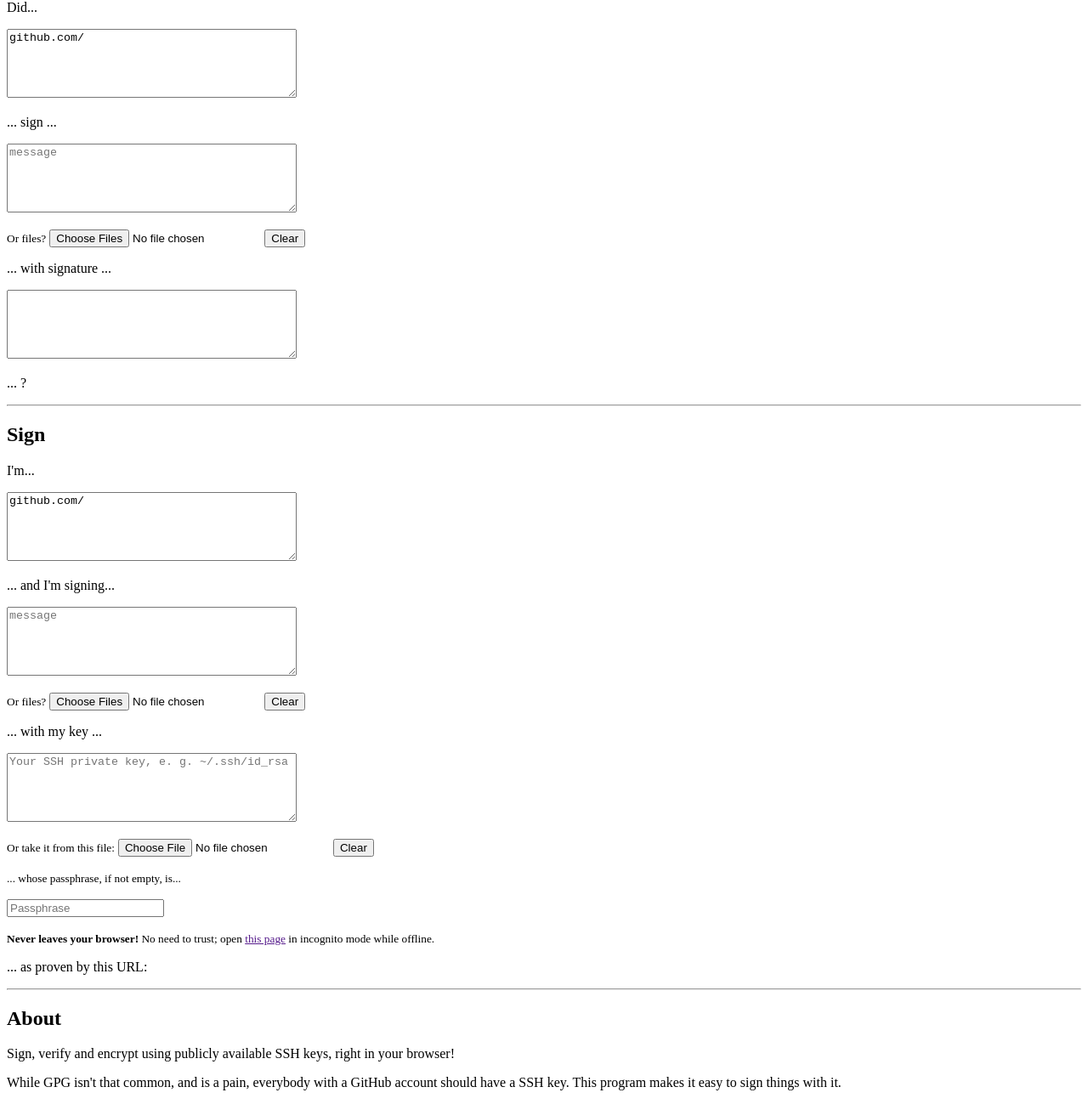
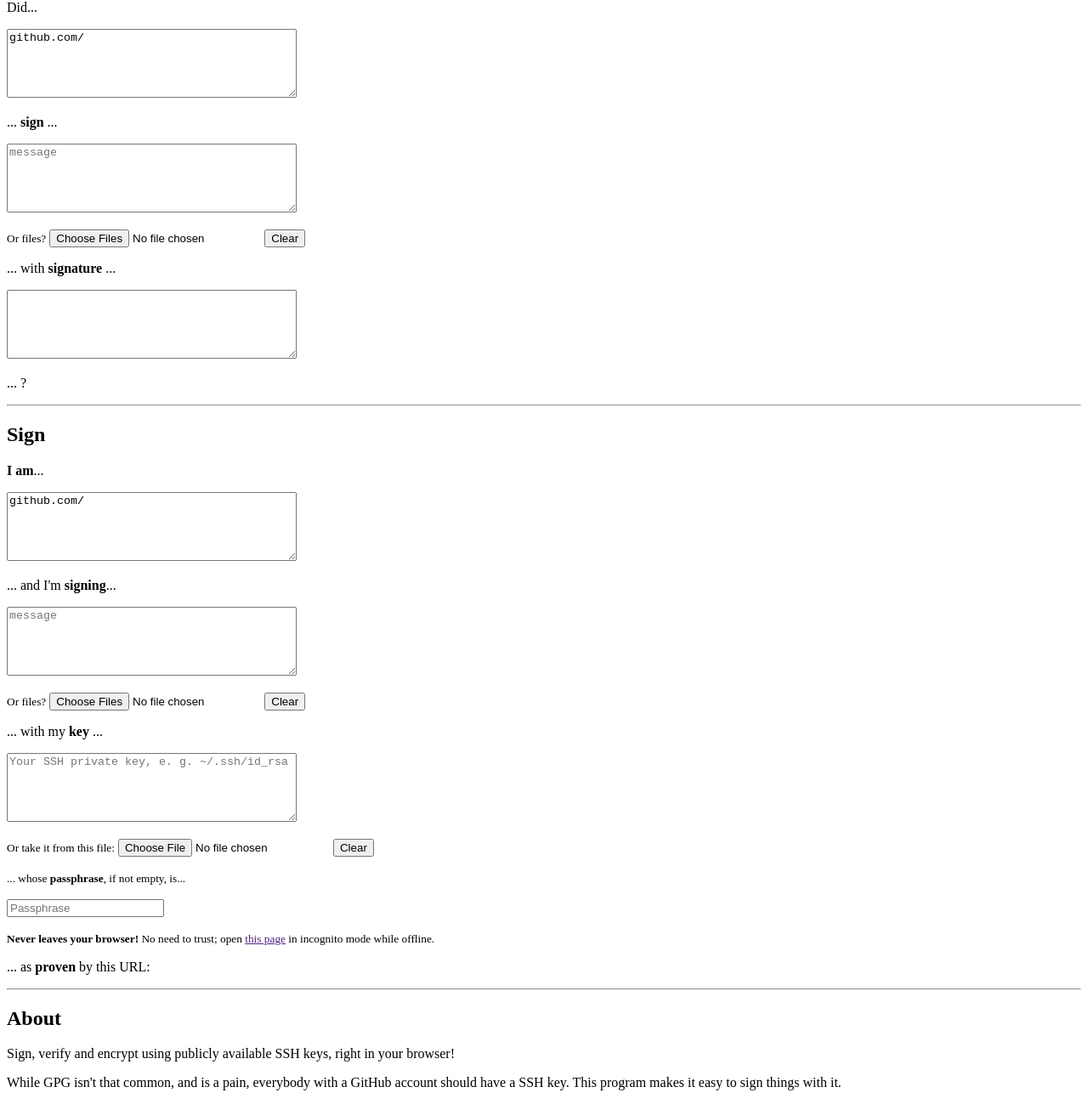
Before and after one commit to tcard/sshign.tcardenas.me, a plain HTML site: page index.html in a window 1280 px wide. Shown: the part 155-1454 px from the top of the page at 85% size. Drawn offline with Linux system fonts and the light colour scheme; no server answers.

Commit message:
<strong>ify key words.

```diff
--- a/index.html
+++ b/index.html
@@ -27,13 +27,13 @@
 
 <textarea id="verify-signer" placeholder="github.com/someone, or a SSH key like ~/.ssh/id_rsa.pub" rows="5" cols="40">github.com/</textarea>
 
-<p>... sign ...</p>
+<p>... <strong>sign</strong> ...</p>
 
 <textarea id="verify-message" placeholder="message" rows="5" cols="40"></textarea>
 
 <p><small>Or files?</small> <input type="file" id="verify-files" multiple><button onclick="clearFileInput(event)">Clear</button></p>
 
-<p>... with signature ...</p>
+<p>... with <strong>signature</strong> ...</p>
 
 <textarea id="verify-signature" rows="5" cols="40"></textarea>
 
@@ -49,29 +49,29 @@
 
 <h2>Sign</h2>
 
-<p>I'm...</p>
+<p><strong>I am</strong>...</p>
 
 <textarea id="sign-signer" placeholder="github.com/your-username, or a SSH key like ~/.ssh/id_rsa.pub" rows="5" cols="40">github.com/</textarea>
 
-<p>... and I'm signing...</p>
+<p>... and I'm <strong>signing</strong>...</p>
 
 <textarea id="sign-message" placeholder="message" rows="5" cols="40"></textarea>
 
 <p><small>Or files?</small> <input type="file" id="sign-files" multiple><button onclick="clearFileInput(event)">Clear</button></p>
 
-<p>... with my key ...</p>
+<p>... with my <strong>key</strong> ...</p>
 
 <textarea id="sign-key" placeholder="Your SSH private key, e. g. ~/.ssh/id_rsa" autocomplete="off" rows="5" cols="40"></textarea>
 
 <p><small>Or take it from this file:</small> <input type="file" id="sign-key-file"><button onclick="clearFileInput(event)">Clear</button></p>
 
-<p><small>... whose passphrase, if not empty, is... </small></p>
+<p><small>... whose <strong>passphrase</strong>, if not empty, is... </small></p>
 
 <p><input type="password" placeholder="Passphrase" id="sign-passphrase"></p>
 
 <p><small><strong>Never leaves your browser!</strong> No need to trust; open <a href="">this page</a> in incognito mode while offline.</small></p>
 
-<p>... as proven by this URL:</p>
+<p>... as <strong>proven</strong> by this URL:</p>
 
 <p id="sign-feedback"></p>
 
```
